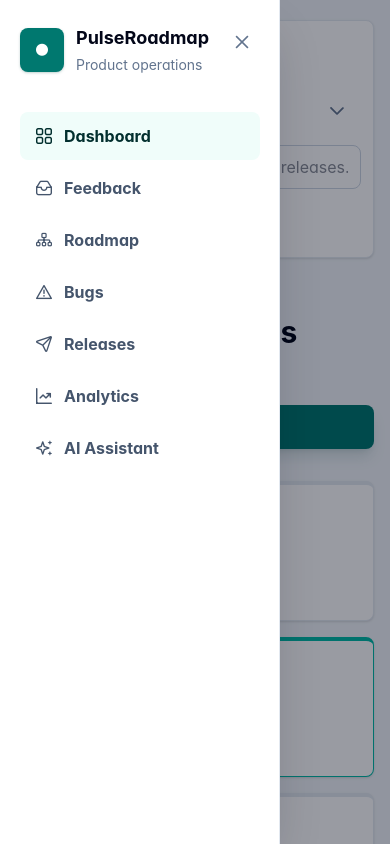
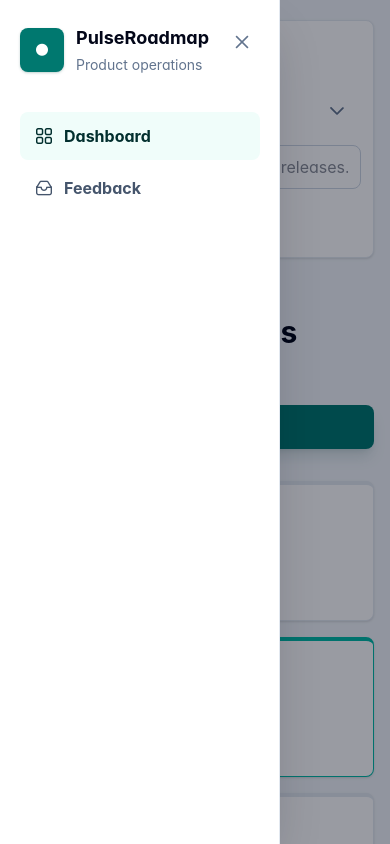
Before and after one commit to VoTrieu/PulseRoadmap, a React (Vite) app in the folder apps/web/: page / in a window 390 px wide. Shown: the top 844 px of the page. Built offline with nearby package versions, Linux system fonts and the light colour scheme; a web font is replaced by a local one.

Commit message:
Added Feedback page

```diff
--- a/apps/web/src/App.tsx
+++ b/apps/web/src/App.tsx
@@ -1,11 +1,20 @@
+import { BrowserRouter, Navigate, Route, Routes } from "react-router-dom";
 import { AppLayout } from "./components/layout/AppLayout";
 import { DashboardPage } from "./pages/Dashboard/DashboardPage";
+import { FeedbackPage } from "./pages/Feedback/FeedbackPage";
+import { appRoutes } from "./routes";
 
 function App() {
   return (
-    <AppLayout>
-      <DashboardPage />
-    </AppLayout>
+    <BrowserRouter>
+      <Routes>
+        <Route element={<AppLayout />}>
+          <Route index element={<DashboardPage />} />
+          <Route path={appRoutes.feedback} element={<FeedbackPage />} />
+          <Route path="*" element={<Navigate replace to={appRoutes.dashboard} />} />
+        </Route>
+      </Routes>
+    </BrowserRouter>
   );
 }
 
--- a/apps/web/src/components/layout/AppLayout.tsx
+++ b/apps/web/src/components/layout/AppLayout.tsx
@@ -1,14 +1,10 @@
-import type { ReactNode } from "react";
 import { useState } from "react";
+import { Outlet } from "react-router-dom";
 import { AppFooter } from "./AppFooter";
 import { Header } from "./Header";
 import { Sidebar } from "./Sidebar";
 
-type AppLayoutProps = {
-  children: ReactNode;
-};
-
-function AppLayout({ children }: AppLayoutProps) {
+function AppLayout() {
   const [isSidebarOpen, setIsSidebarOpen] = useState(true);
 
   function closeSidebar() {
@@ -17,7 +13,10 @@ function AppLayout({ children }: AppLayoutProps) {
 
   return (
     <div className="min-h-screen bg-slate-100 font-sans text-slate-900 lg:flex">
-      <Sidebar isOpen={isSidebarOpen} onClose={closeSidebar} />
+      <Sidebar
+        isOpen={isSidebarOpen}
+        onClose={closeSidebar}
+      />
       {isSidebarOpen ? (
         <button
           aria-label="Close navigation"
@@ -29,7 +28,7 @@ function AppLayout({ children }: AppLayoutProps) {
       <div className="flex min-w-0 flex-1 flex-col transition-[margin,width] duration-300 ease-out">
         <main className="mx-auto min-w-0 w-full max-w-420 flex-1 px-4 py-5 sm:px-7">
           <Header onMenuClick={() => setIsSidebarOpen((current) => !current)} />
-          {children}
+          <Outlet />
         </main>
         <AppFooter />
       </div>
--- a/apps/web/src/components/layout/Sidebar.tsx
+++ b/apps/web/src/components/layout/Sidebar.tsx
@@ -1,14 +1,6 @@
 import { Button } from "primereact/button";
-
-const navItems = [
-  { label: "Dashboard", icon: "pi pi-th-large", active: true },
-  { label: "Feedback", icon: "pi pi-inbox" },
-  { label: "Roadmap", icon: "pi pi-sitemap" },
-  { label: "Bugs", icon: "pi pi-exclamation-triangle" },
-  { label: "Releases", icon: "pi pi-send" },
-  { label: "Analytics", icon: "pi pi-chart-line" },
-  { label: "AI Assistant", icon: "pi pi-sparkles" }
-];
+import { NavLink } from "react-router-dom";
+import { navItems } from "../../routes";
 
 type SidebarProps = {
   isOpen: boolean;
@@ -52,16 +44,18 @@ function Sidebar({ isOpen, onClose }: SidebarProps) {
 
         <nav className="grid gap-1" aria-label="Main navigation">
           {navItems.map((item) => (
+            <NavLink key={item.id} to={item.path}>
+              {({ isActive }) => (
                 <Button
-              className={`min-h-12 justify-start gap-3 rounded-lg border-0 px-4 py-3 text-left font-bold shadow-none [&_.p-button-icon-left]:m-0 [&_.p-button-label]:flex-none [&_.p-button-label]:text-base ${
-                item.active ? "bg-teal-50 text-teal-950" : "bg-transparent text-slate-600 hover:bg-slate-100"
+                  className={`min-h-12 w-full justify-start gap-3 rounded-lg border-0 px-4 py-3 text-left font-bold shadow-none [&_.p-button-icon-left]:m-0 [&_.p-button-label]:flex-none [&_.p-button-label]:text-base ${
+                    isActive ? "bg-teal-50 text-teal-950" : "bg-transparent text-slate-600 hover:bg-slate-100"
                   }`}
                   icon={item.icon}
-              key={item.label}
                   label={item.label}
-              onClick={onClose}
                   text
                 />
+              )}
+            </NavLink>
           ))}
         </nav>
       </div>
--- /dev/null
+++ b/apps/web/src/components/ui/AppDropdown.tsx
@@ -0,0 +1,21 @@
+import { Dropdown, type DropdownProps } from "primereact/dropdown";
+
+type AppDropdownProps = DropdownProps;
+
+const dropdownClassName =
+  "min-h-11 rounded-lg border-slate-300 shadow-none [&_.p-dropdown-label]:flex [&_.p-dropdown-label]:items-center [&_.p-dropdown-label]:py-2.5 [&_.p-dropdown-label]:font-semibold [&_.p-dropdown-label]:text-slate-700 [&_.p-dropdown-trigger]:text-slate-500";
+
+const dropdownPanelClassName =
+  "mt-2 overflow-hidden rounded-lg border border-slate-200 bg-white p-1 shadow-xl [&_.p-dropdown-item.p-focus]:!bg-slate-100 [&_.p-dropdown-item.p-highlight]:!bg-teal-50 [&_.p-dropdown-item.p-highlight]:!text-teal-900 [&_.p-dropdown-item]:rounded-md [&_.p-dropdown-item]:px-3 [&_.p-dropdown-item]:py-2.5 [&_.p-dropdown-item]:text-sm [&_.p-dropdown-item]:font-semibold [&_.p-dropdown-item]:text-slate-700 [&_.p-dropdown-item]:outline-none [&_.p-dropdown-item]:transition-colors [&_.p-dropdown-item]:hover:!bg-slate-100 [&_.p-dropdown-items]:p-0";
+
+function AppDropdown({ className = "", panelClassName = "", ...props }: AppDropdownProps) {
+  return (
+    <Dropdown
+      className={`${dropdownClassName} ${className}`}
+      panelClassName={`${dropdownPanelClassName} ${panelClassName}`}
+      {...props}
+    />
+  );
+}
+
+export { AppDropdown };
--- /dev/null
+++ b/apps/web/src/components/ui/PageHeader.tsx
@@ -0,0 +1,33 @@
+import { Button } from "primereact/button";
+import type { ReactNode } from "react";
+
+type PageHeaderProps = {
+  action?: {
+    icon: string;
+    label: string;
+  };
+  eyebrow: string;
+  subtitle?: ReactNode;
+  title: string;
+};
+
+function PageHeader({ action, eyebrow, subtitle, title }: PageHeaderProps) {
+  return (
+    <section className="flex flex-col gap-4 py-8 md:flex-row md:items-end md:justify-between">
+      <div>
+        <p className="mb-2 text-xs font-bold uppercase text-teal-700">{eyebrow}</p>
+        <h1 className="max-w-3xl text-3xl font-bold leading-tight text-slate-950">{title}</h1>
+        {subtitle ? <p className="mt-2 max-w-2xl text-sm leading-6 text-slate-500">{subtitle}</p> : null}
+      </div>
+      {action ? (
+        <Button
+          className="min-h-11 gap-2 rounded-lg border-teal-700 bg-teal-700 px-4 font-bold shadow-lg shadow-teal-900/15 [&_.p-button-icon-left]:m-0"
+          icon={action.icon}
+          label={action.label}
+        />
+      ) : null}
+    </section>
+  );
+}
+
+export { PageHeader };
--- /dev/null
+++ b/apps/web/src/data/feedbackSampleData.ts
@@ -0,0 +1,87 @@
+import type { FeedbackInboxItem, FeedbackSummary } from "../types/feedback";
+
+const feedbackSummaries: FeedbackSummary[] = [
+  {
+    label: "Untriaged feedback",
+    value: "84",
+    helper: "12 need review today",
+    icon: "pi pi-inbox"
+  },
+  {
+    label: "Duplicate clusters",
+    value: "19",
+    helper: "AI found 6 new matches",
+    icon: "pi pi-clone"
+  },
+  {
+    label: "Enterprise requests",
+    value: "137",
+    helper: "42% of open feedback",
+    icon: "pi pi-building"
+  }
+];
+
+const feedbackInbox: FeedbackInboxItem[] = [
+  {
+    id: "fb-1001",
+    customer: "Northstar Health",
+    request: "Bulk workspace role updates for admin teams",
+    productArea: "Admin",
+    sentiment: "Neutral",
+    tier: "Enterprise",
+    urgency: "High",
+    source: "Customer call",
+    linkedFeature: "Workspace role management",
+    receivedAt: "May 18"
+  },
+  {
+    id: "fb-1002",
+    customer: "Atlas Cloud",
+    request: "Export roadmap as customer-facing PDF",
+    productArea: "Roadmap",
+    sentiment: "Positive",
+    tier: "Growth",
+    urgency: "Medium",
+    source: "Portal",
+    linkedFeature: "Public roadmap exports",
+    receivedAt: "May 17"
+  },
+  {
+    id: "fb-1003",
+    customer: "BrightDesk",
+    request: "Detect duplicate feedback before product review",
+    productArea: "AI",
+    sentiment: "Negative",
+    tier: "Startup",
+    urgency: "High",
+    source: "Slack",
+    linkedFeature: "Feedback clustering",
+    receivedAt: "May 16"
+  },
+  {
+    id: "fb-1004",
+    customer: "OrbitOps",
+    request: "Filter feedback by account segment and ARR band",
+    productArea: "Analytics",
+    sentiment: "Neutral",
+    tier: "Enterprise",
+    urgency: "Medium",
+    source: "Email",
+    linkedFeature: "Revenue impact scoring",
+    receivedAt: "May 15"
+  },
+  {
+    id: "fb-1005",
+    customer: "HelioStack",
+    request: "Notify CSMs when linked roadmap items ship",
+    productArea: "Releases",
+    sentiment: "Positive",
+    tier: "Growth",
+    urgency: "Low",
+    source: "Portal",
+    linkedFeature: "Release notifications",
+    receivedAt: "May 14"
+  }
+];
+
+export { feedbackInbox, feedbackSummaries };
--- a/apps/web/src/pages/Dashboard/DashboardPage.tsx
+++ b/apps/web/src/pages/Dashboard/DashboardPage.tsx
@@ -1,28 +1,20 @@
-import { Button } from "primereact/button";
 import { AiInsightsCard } from "../../components/dashboard/AiInsightsCard";
 import { BugSeverityCard } from "../../components/dashboard/BugSeverityCard";
 import { FeedbackTrendCard } from "../../components/dashboard/FeedbackTrendCard";
 import { MetricsGrid } from "../../components/dashboard/MetricsGrid";
 import { RecentFeedbackCard } from "../../components/dashboard/RecentFeedbackCard";
 import { RoadmapProgressCard } from "../../components/dashboard/RoadmapProgressCard";
+import { PageHeader } from "../../components/ui/PageHeader";
 import { bugMix, feedback, feedbackTrend, insights, metrics, roadmap } from "../../data/dashboardSampleData";
 
 function DashboardPage() {
   return (
     <>
-      <section className="flex flex-col gap-4 py-8 md:flex-row md:items-end md:justify-between">
-        <div>
-          <p className="mb-2 text-xs font-bold uppercase text-teal-700">Dashboard</p>
-          <h1 className="max-w-3xl text-3xl font-bold leading-tight text-slate-950">
-            Product operations command center
-          </h1>
-        </div>
-        <Button
-          className="min-h-11 gap-2 rounded-lg border-teal-700 bg-teal-700 px-4 font-bold shadow-lg shadow-teal-900/15 [&_.p-button-icon-left]:m-0"
-          icon="pi pi-sparkles"
-          label="Generate brief"
-        />
-      </section>
+      <PageHeader
+        action={{ icon: "pi pi-sparkles", label: "Generate brief" }}
+        eyebrow="Dashboard"
+        title="Product operations command center"
+      />
 
       <MetricsGrid metrics={metrics} />
 
--- /dev/null
+++ b/apps/web/src/pages/Feedback/FeedbackPage.tsx
@@ -0,0 +1,27 @@
+import { FeedbackFilters } from "../../components/feedback/FeedbackFilters";
+import { FeedbackInboxTable } from "../../components/feedback/FeedbackInboxTable";
+import { FeedbackSummaryGrid } from "../../components/feedback/FeedbackSummaryGrid";
+import { PageHeader } from "../../components/ui/PageHeader";
+import { feedbackInbox, feedbackSummaries } from "../../data/feedbackSampleData";
+
+function FeedbackPage() {
+  return (
+    <>
+      <PageHeader
+        action={{ icon: "pi pi-plus", label: "Add feedback" }}
+        eyebrow="Feedback"
+        subtitle="Triage customer requests, identify duplicate themes, and link feedback to roadmap work."
+        title="Customer feedback inbox"
+      />
+
+      <FeedbackSummaryGrid summaries={feedbackSummaries} />
+      <FeedbackFilters />
+
+      <section className="mt-4">
+        <FeedbackInboxTable feedback={feedbackInbox} />
+      </section>
+    </>
+  );
+}
+
+export { FeedbackPage };
--- /dev/null
+++ b/apps/web/src/routes.ts
@@ -0,0 +1,13 @@
+import type { NavItem } from "./types/navigation";
+
+const appRoutes = {
+  dashboard: "/",
+  feedback: "/feedback"
+} as const;
+
+const navItems: NavItem[] = [
+  { id: "dashboard", path: appRoutes.dashboard, label: "Dashboard", icon: "pi pi-th-large" },
+  { id: "feedback", path: appRoutes.feedback, label: "Feedback", icon: "pi pi-inbox" }
+];
+
+export { appRoutes, navItems };
--- /dev/null
+++ b/apps/web/src/types/navigation.ts
@@ -0,0 +1,10 @@
+type AppPage = "dashboard" | "feedback";
+
+type NavItem = {
+  id: AppPage;
+  path: string;
+  label: string;
+  icon: string;
+};
+
+export type { AppPage, NavItem };
```
Also changed, not shown: apps/web/src/components/layout/Header.tsx (+3 -7 lines). Lines whose indentation alone changed are shown as unchanged.
